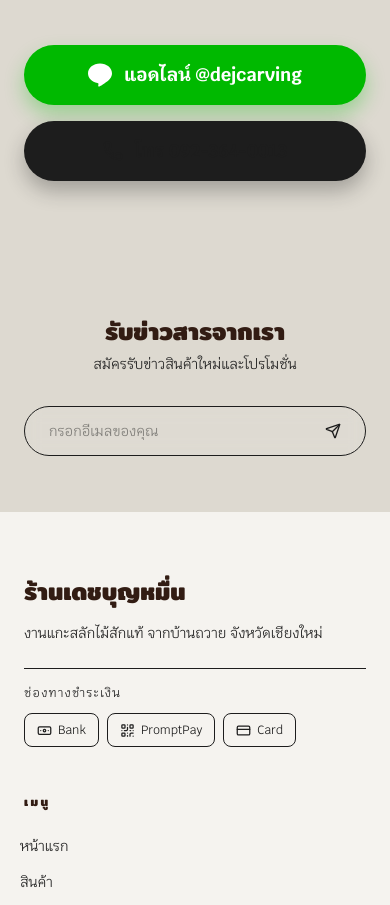
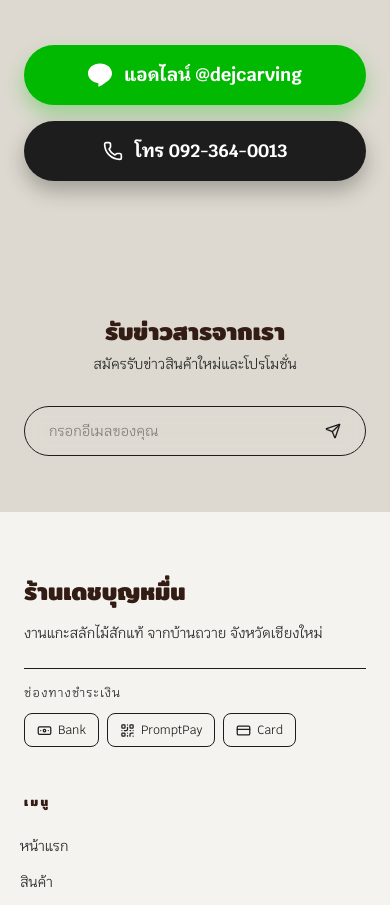
Before and after one commit to Parpaploy/Dej-Carving-Shop, a Next.js app: page / in a window 390 px wide. Shown: the part 3206-4111 px from the top of the page. Built offline with nearby package versions, Linux system fonts and the light colour scheme; no server answers; a web font is replaced by a local one.

Commit message:
Fix phone button text color to white in CTA section
Co-Authored-By: Claude Opus 4.6 <noreply@anthropic.com>

```diff
--- a/app/components/clients/homepage.tsx
+++ b/app/components/clients/homepage.tsx
@@ -326,7 +326,7 @@ export default function HomepageClient() {
             {/* Phone Button */}
             <a
               href="tel:092-3640013"
-              className="inline-flex items-center justify-center gap-3 bg-[#1d1d1d] text-cream text-lg md:text-xl font-bold py-4 px-8 md:px-10 rounded-full hover:bg-[#2a2a2a] hover:text-white transition-all duration-300 shadow-[0_10px_20px_rgba(29,29,29,0.3)] hover:shadow-[0_15px_30px_rgba(29,29,29,0.5)] hover:-translate-y-1 w-full sm:w-auto"
+              className="inline-flex items-center justify-center gap-3 bg-[#1d1d1d] text-white text-lg md:text-xl font-bold py-4 px-8 md:px-10 rounded-full hover:bg-[#2a2a2a] hover:text-white transition-all duration-300 shadow-[0_10px_20px_rgba(29,29,29,0.3)] hover:shadow-[0_15px_30px_rgba(29,29,29,0.5)] hover:-translate-y-1 w-full sm:w-auto"
             >
               <Phone className="w-5 h-5" />
               {t("home.callUs") || "โทร"}
```
